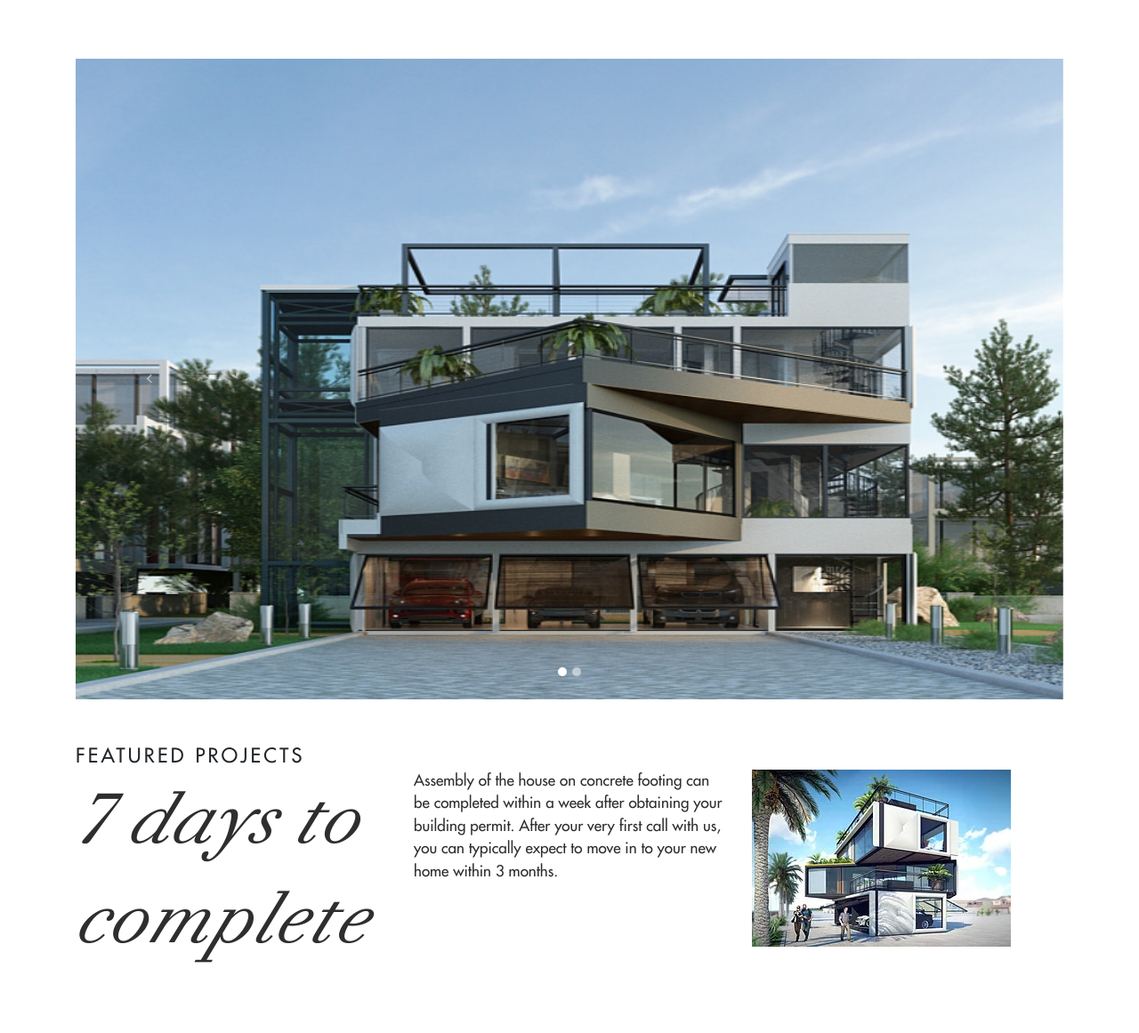
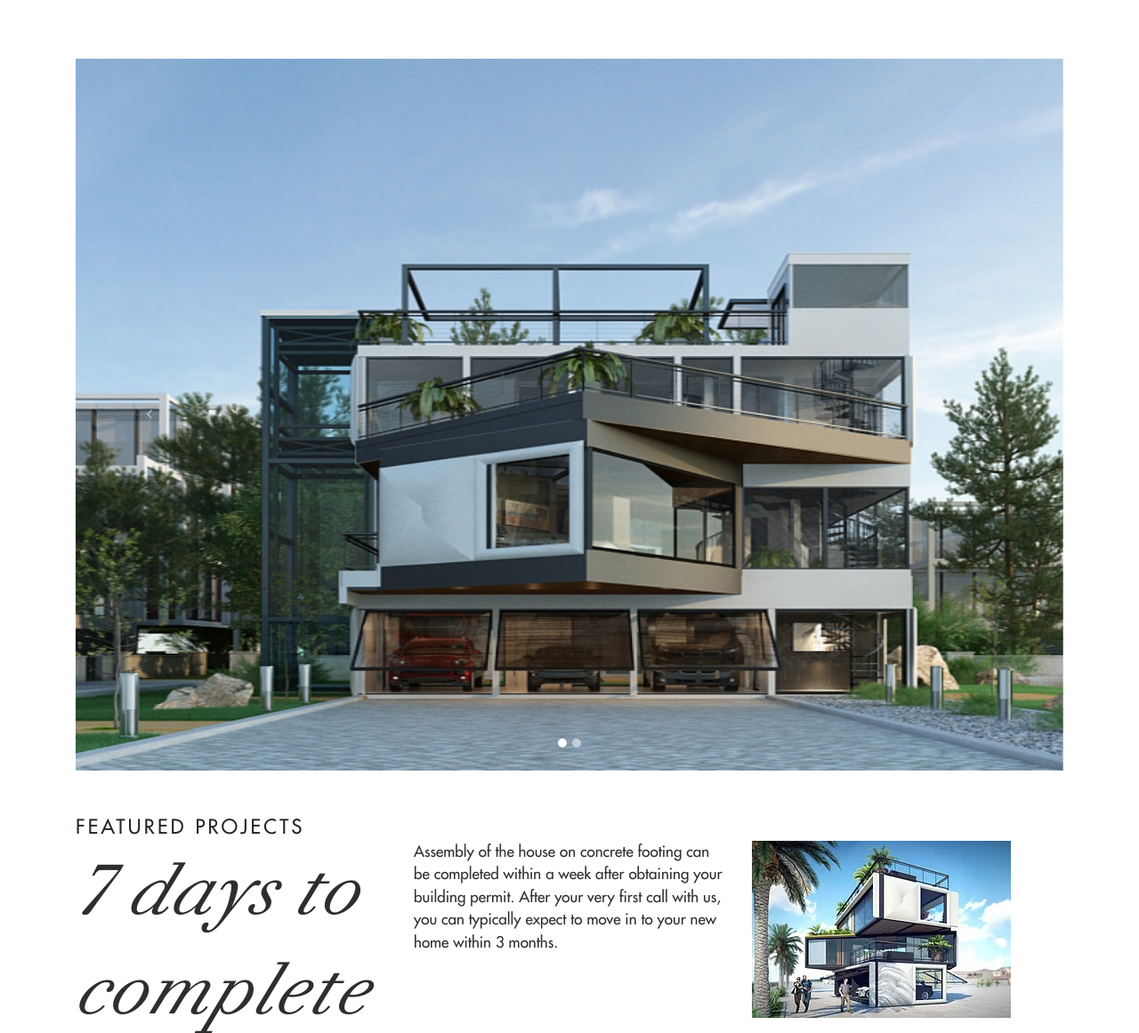
Before and after one commit to Mfarhanzia/shipping, a Django app: page / in a window 1280 px wide. Shown: the part 116-1277 px from the top of the page at 89% size. Run offline with Django 3.2, Linux system fonts and the light colour scheme; parts of the project's set-up code (start-up, migrations or seed data) failed here and were passed over; some libraries are stand-ins or nearby versions.

Commit message:
putback-slider

```diff
--- a/users/static/users/custom/custom.css
+++ b/users/static/users/custom/custom.css
@@ -393,5 +393,5 @@ input[type="radio"]:checked ~ label {
 }
 .carousel-img1{
   width: 100%;
-  max-height: 90vh;
+  max-height: 100vh !important;
 }
```
